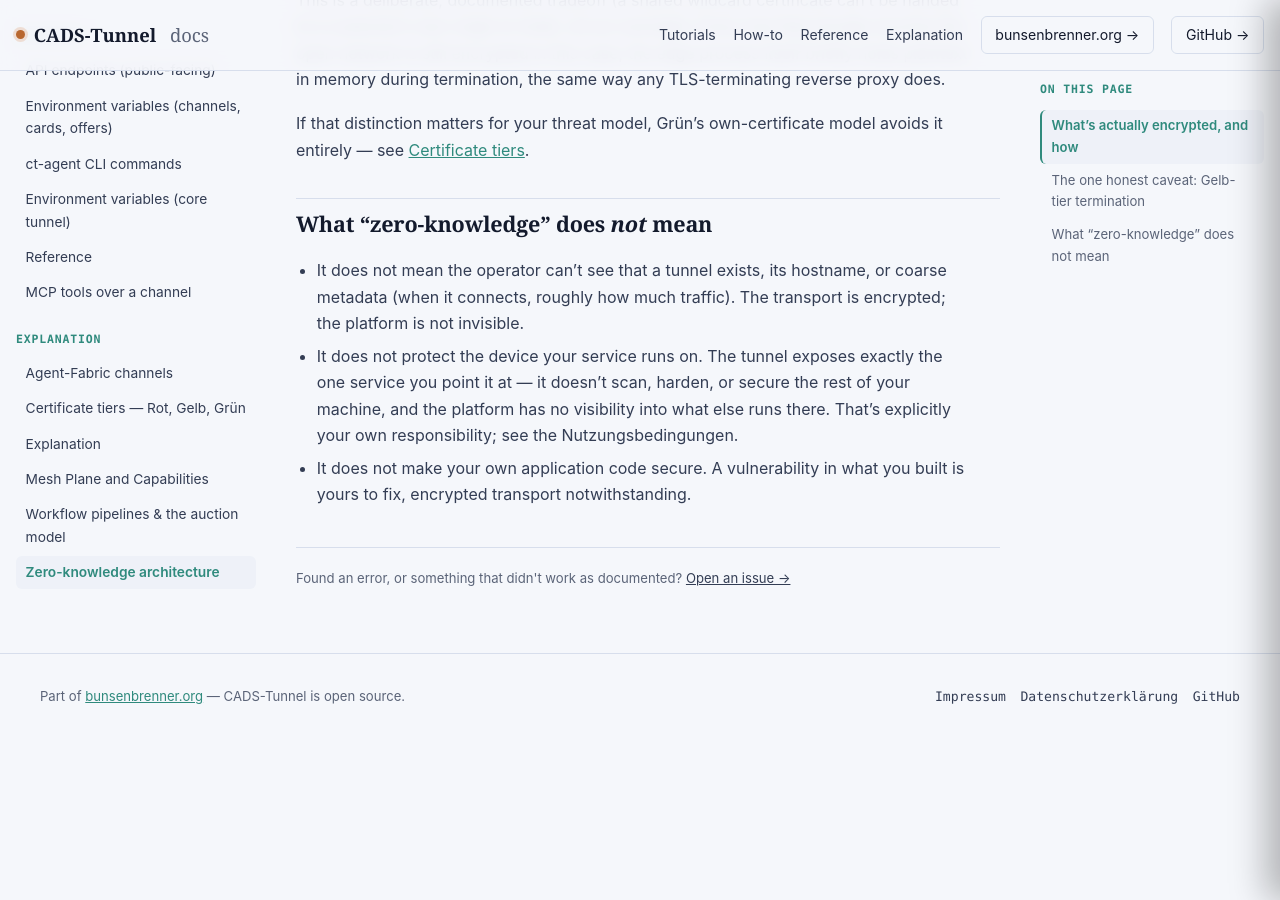
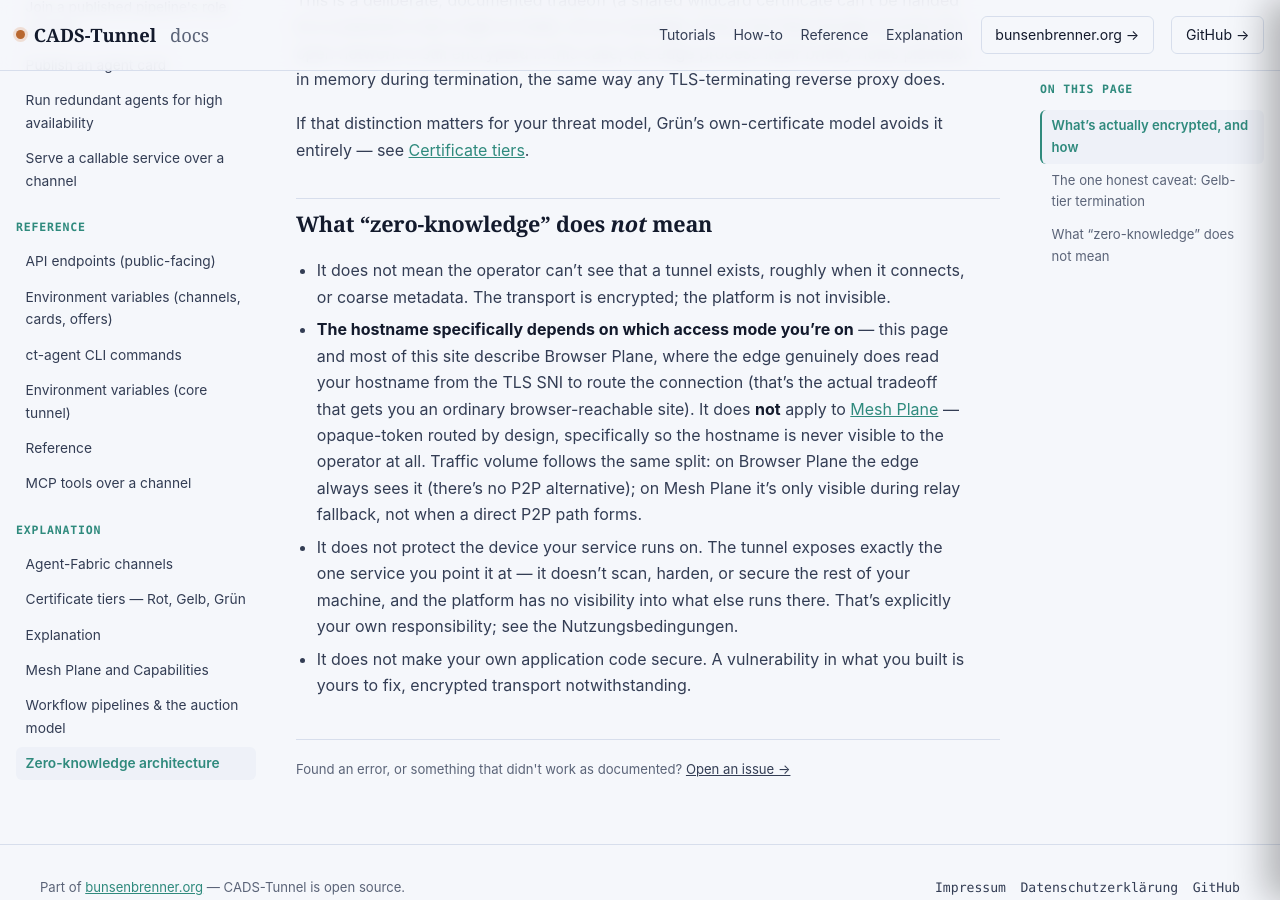
Before and after one commit to scimbe/CADS-Tunnel-docs, a Jekyll site: the page built from _explanation/zero-knowledge.md, in a window 1280 px wide and 900 px high, scrolled down 976 px. Built offline with Jekyll 4.4.1, drawn with Linux system fonts in a browser that asks for light colours.

Commit message:
fix: hostname/traffic visibility is Browser-Plane-specific, not universal
Found by reading CADS-Tunnel's docs/SPEC.md (the ADR-level threat
model table, "operator CANNOT / operator CAN see") and comparing it
against this site's own content: zero-knowledge.md's "what
zero-knowledge does NOT mean" section stated hostname and traffic-
volume visibility as blanket, universal facts. They're not -- that's
specifically true of Browser Plane (the mode this page and most of
the site describes), and specifically FALSE of Mesh Plane, which
routes by opaque token precisely to avoid the hostname leak (the
actual reason ADR-0010 prioritized it first) and only exposes traffic
volume during relay fallback, not over a successful direct P2P path.

This is a real inconsistency between two of this site's own pages --
zero-knowledge.md predates the Mesh Plane explanation (added later
this loop) and never got reconciled with it. Fixed by scoping the
claim explicitly to Browser Plane and cross-linking to Mesh Plane's
page for the contrast, rather than leaving a security-relevant claim
silently overstated for half the product's access modes.

```diff
--- a/_explanation/zero-knowledge.md
+++ b/_explanation/zero-knowledge.md
@@ -39,8 +39,15 @@ If that distinction matters for your threat model, Grün's own-certificate model
 
 ## What "zero-knowledge" does *not* mean
 
-- It does not mean the operator can't see that a tunnel exists, its hostname, or coarse metadata (when
-  it connects, roughly how much traffic). The transport is encrypted; the platform is not invisible.
+- It does not mean the operator can't see that a tunnel exists, roughly when it connects, or coarse
+  metadata. The transport is encrypted; the platform is not invisible.
+- **The hostname specifically depends on which access mode you're on** — this page and most of this site
+  describe Browser Plane, where the edge genuinely does read your hostname from the TLS SNI to route the
+  connection (that's the actual tradeoff that gets you an ordinary browser-reachable site). It does
+  **not** apply to [Mesh Plane]({{ '/explanation/mesh-plane-and-capabilities/' | relative_url }}) —
+  opaque-token routed by design, specifically so the hostname is never visible to the operator at all.
+  Traffic volume follows the same split: on Browser Plane the edge always sees it (there's no P2P
+  alternative); on Mesh Plane it's only visible during relay fallback, not when a direct P2P path forms.
 - It does not protect the device your service runs on. The tunnel exposes exactly the one service you
   point it at — it doesn't scan, harden, or secure the rest of your machine, and the platform has no
   visibility into what else runs there. That's explicitly your own responsibility; see the Nutzungsbedingungen.
```
